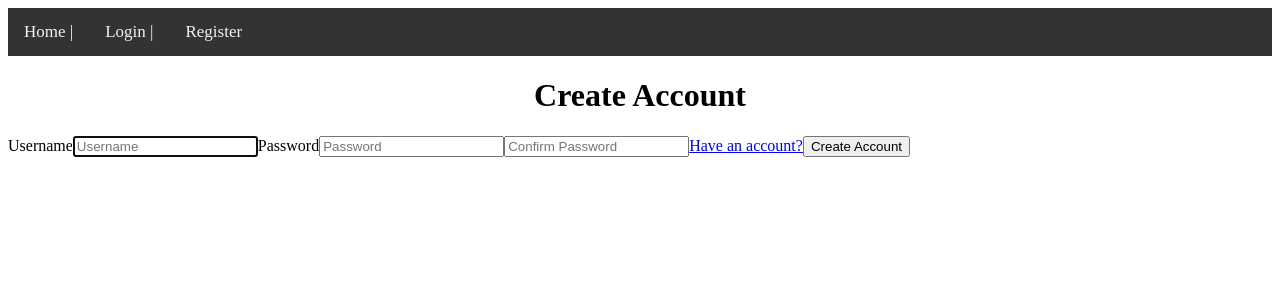
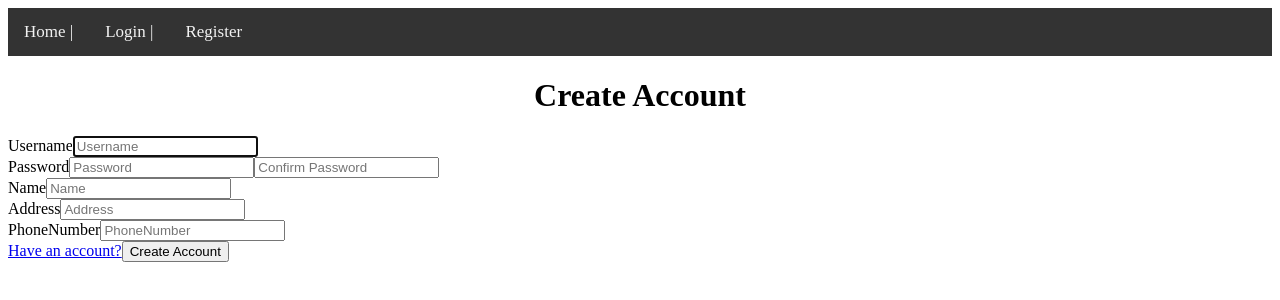
Before and after one commit to Lutsockr/Final-Capstone, a Vue app in the folder vue/: page /register in a window 1280 px wide. Shown: the top 300 px of the page. Built offline with nearby package versions, Linux system fonts and the light colour scheme.

Commit message:
added more info needed to the register tab

```diff
--- a/vue/src/App.vue
+++ b/vue/src/App.vue
@@ -5,8 +5,10 @@
       <router-link v-bind:to="{ name: 'login' }" v-if="$store.state.token == ''">Login | </router-link>
       <router-link v-bind:to="{ name: 'register' }" v-if="$store.state.token == ''">Register</router-link>
       <router-link v-bind:to="{ name: 'logout' }" v-if="$store.state.token != ''">Logout</router-link>
+
     </div>
     <router-view />
+
   </div>
 </template>
 <style scoped>
--- a/vue/src/views/Register.vue
+++ b/vue/src/views/Register.vue
@@ -5,6 +5,8 @@
       <div class="alert alert-danger" role="alert" v-if="registrationErrors">
         {{ registrationErrorMsg }}
       </div>
+      <div >
+      <div>
       <label for="username" class="sr-only">Username</label>
       <input
         type="text"
@@ -15,6 +17,8 @@
         required
         autofocus
       />
+      </div>
+      <div>
       <label for="password" class="sr-only">Password</label>
       <input
         type="password"
@@ -32,6 +36,44 @@
         v-model="user.confirmPassword"
         required
       />
+      </div>
+      <div>
+      <label for="name" class="sr-only">Name</label>
+      <input
+        type="text"
+        id="name"
+        class="form-control"
+        placeholder="Name"
+        v-model="user.name"
+        required
+        autofocus
+      />
+      </div>
+      <div>
+      <label for="address" class="sr-only">Address</label>
+      <input
+        type="text"
+        id="address"
+        class="form-control"
+        placeholder="Address"
+        v-model="user.address"
+        required
+        autofocus
+      />
+      </div>
+      <div>
+      <label for="phoneNumber" class="sr-only">PhoneNumber</label>
+      <input
+        type="text"
+        id="phoneNumber"
+        class="form-control"
+        placeholder="PhoneNumber"
+        v-model="user.phoneNumber"
+        required
+        autofocus
+      />
+      </div>
+      </div>
       <router-link :to="{ name: 'login' }">Have an account?</router-link>
       <button class="btn btn-lg btn-primary btn-block" type="submit">
         Create Account
@@ -51,6 +93,9 @@ export default {
         username: '',
         password: '',
         confirmPassword: '',
+        name: '',
+        address: '',
+        phoneNumber: '',
         role: 'user',
       },
       registrationErrors: false,
@@ -90,4 +135,7 @@ export default {
 };
 </script>
 
-<style></style>
+<style>
+
+
+</style>
```
